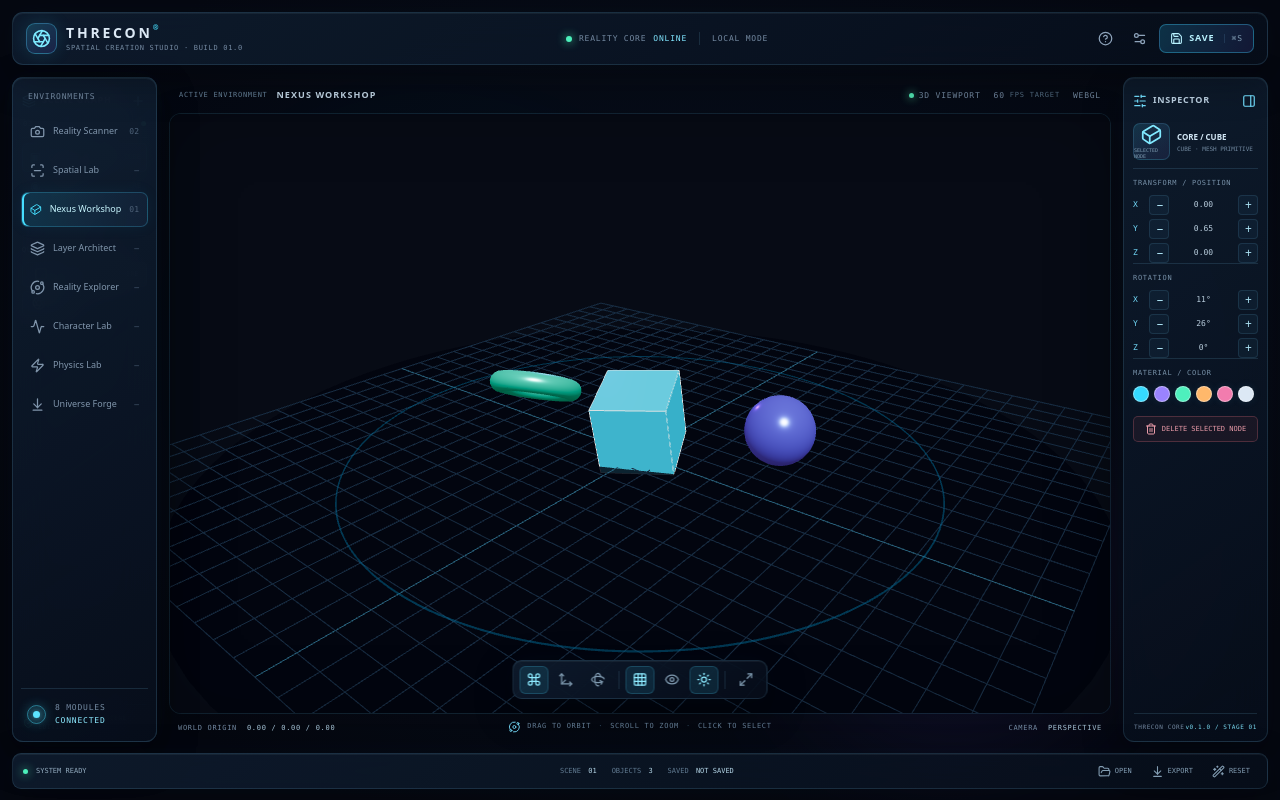
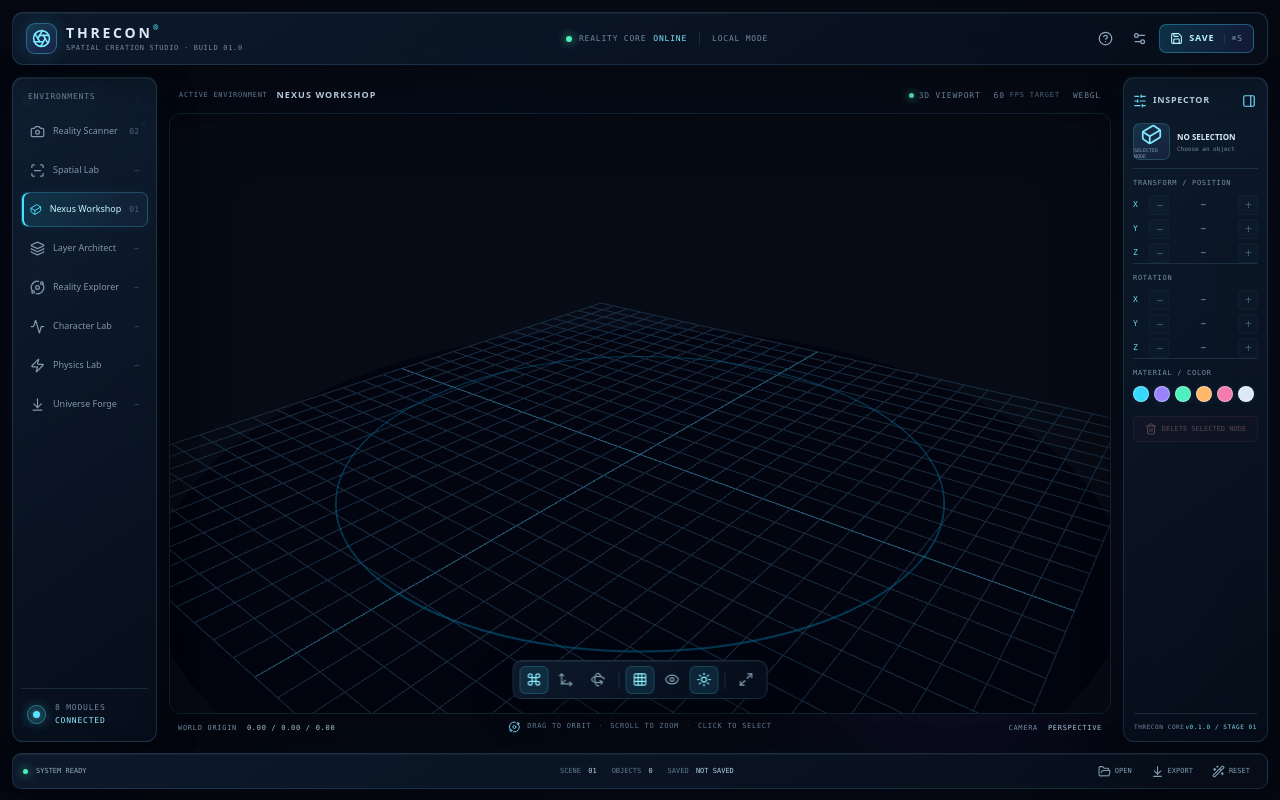
Before and after one commit to anuveytq-sys/THRECON, a React (Vite) app: page / in a window 1280 px wide. Built offline with nearby package versions, Linux system fonts and the light colour scheme.

Commit message:
feat(stage-2): remove placeholder scene geometry

```diff
--- a/src/project.ts
+++ b/src/project.ts
@@ -1,9 +1,7 @@
 export type PrimitiveKind='cube'|'sphere'|'torus';
 export interface SceneItem{id:string;name:string;kind:PrimitiveKind;position:[number,number,number];rotation:[number,number,number];scale:[number,number,number];color:string}
 export interface ThreconProject{schemaVersion:1;name:string;updatedAt:string;items:SceneItem[]}
-export const starterItems=():SceneItem[]=>[
-{id:'core-cube',name:'CORE / CUBE',kind:'cube',position:[0,.65,0],rotation:[.2,.45,0],scale:[1.3,1.3,1.3],color:'#35d9ff'},
-{id:'orbital-sphere',name:'ORBITAL / 01',kind:'sphere',position:[2.35,.9,-.7],rotation:[0,0,0],scale:[.72,.72,.72],color:'#9a83ff'},
-{id:'signal-torus',name:'SIGNAL / RING',kind:'torus',position:[-2.15,.9,.4],rotation:[1.1,.2,0],scale:[.85,.85,.85],color:'#4ef0bd'}];
+// Stage 2 starts with an empty scene. Objects are created only by the user or later reconstruction stages.
+export const starterItems=():SceneItem[]=>[];
 export const createProject=(items:SceneItem[]):ThreconProject=>({schemaVersion:1,name:'UNTITLED REALITY',updatedAt:new Date().toISOString(),items});
 export function isProject(v:unknown):v is ThreconProject{if(!v||typeof v!=='object')return false;const p=v as Partial<ThreconProject>;return p.schemaVersion===1&&typeof p.name==='string'&&Array.isArray(p.items)&&p.items.every(x=>typeof x.id==='string'&&typeof x.name==='string'&&['cube','sphere','torus'].includes(x.kind)&&Array.isArray(x.position)&&x.position.length===3&&Array.isArray(x.rotation)&&x.rotation.length===3&&Array.isArray(x.scale)&&x.scale.length===3&&typeof x.color==='string')}
```
